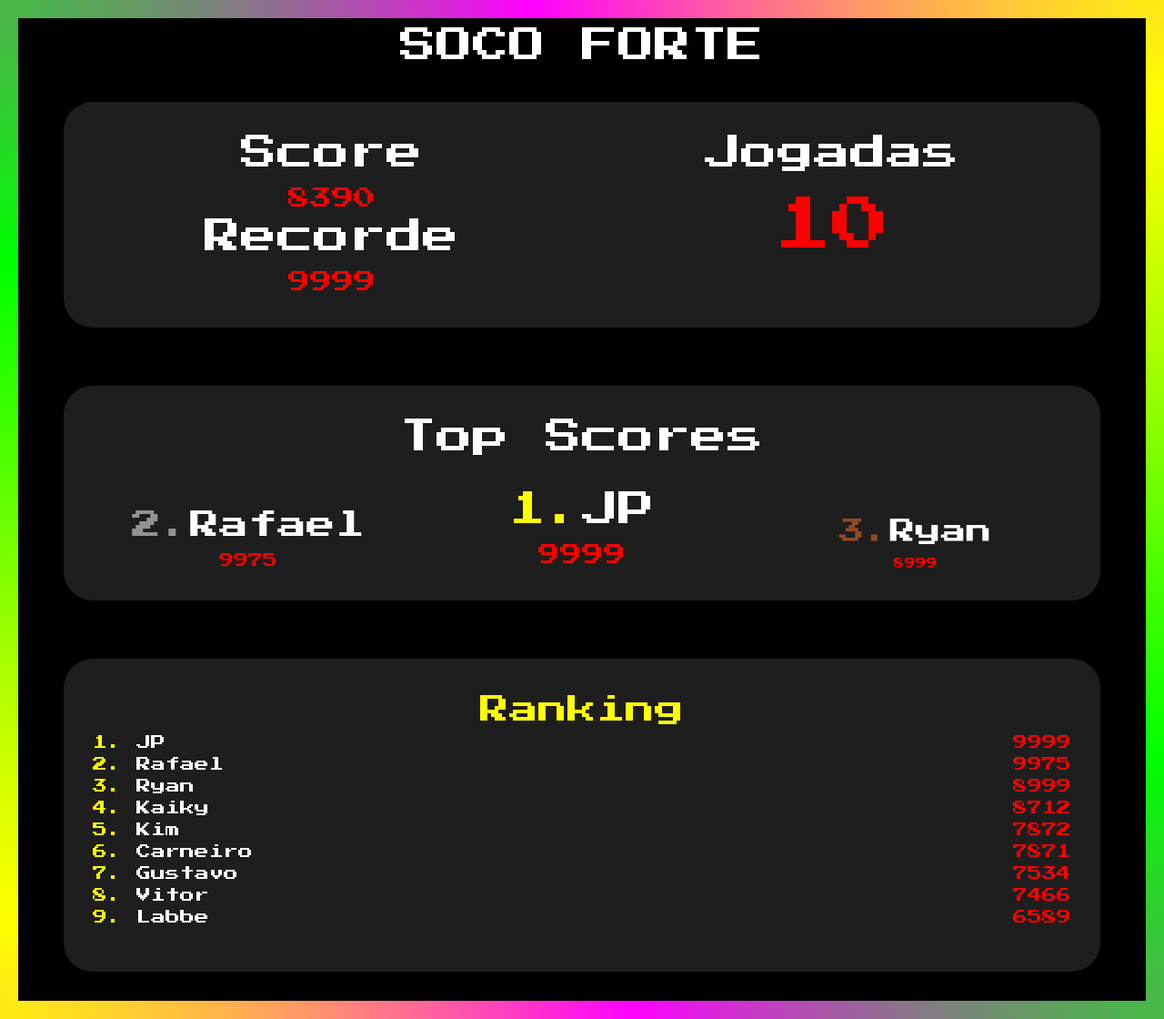
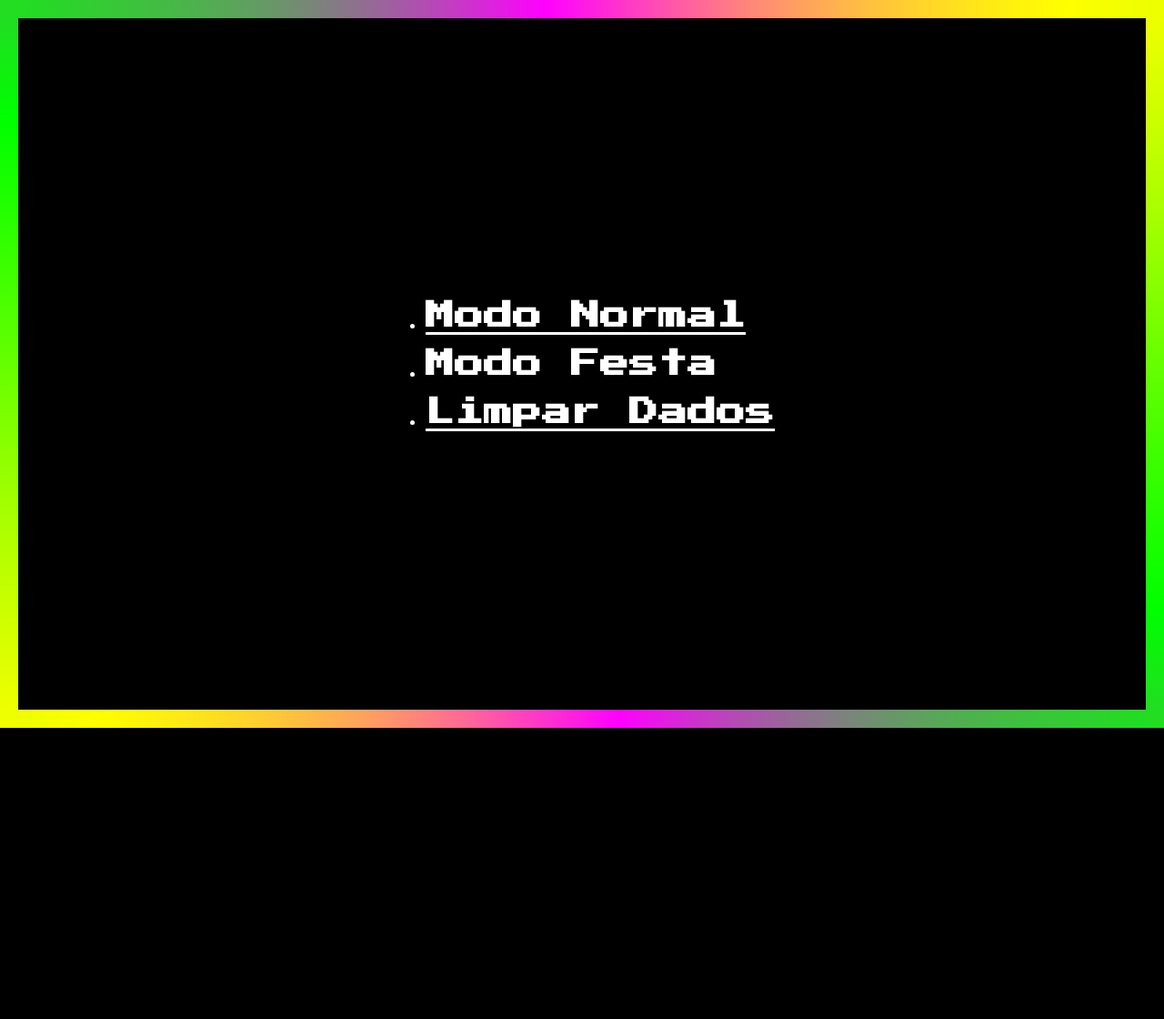
Before and after one commit to kaikycintra/maquinasoco, a Flask app: page / in a window 1280 px wide. Shown: the whole page at 91% size. After the commit the page ends 800 px from the top, so only its background shows below. Run offline with Flask 3, Linux system fonts and the light colour scheme.

Commit message:
feat: completa implementação da primeira página

```diff
--- a/servidor/static/styles.css
+++ b/servidor/static/styles.css
@@ -1,3 +1,5 @@
+@import url('https://fonts.googleapis.com/css2?family=Press+Start+2P&display=swap');
+
 /* 1. Define the animatable custom property for the gradient angle. */
 /* This is part of the CSS Houdini API and allows for smooth animation. */
 @property --angle {
@@ -5,14 +7,11 @@
     initial-value: 0deg;
     inherits: false;
 }
-
-@import url('https://fonts.googleapis.com/css2?family=Press+Start+2P&display=swap');
-
 body {
     display: flex;
     justify-content: center;
     margin: 0;
-    min-height: 100vh; /* Ensure body takes full viewport height */
+    height: calc(100vh - 40px); /* Ensure body takes full viewport height */
     background-color: black; /* The main background for the content area */
     color: white; /* Text color */
     font-family: "Press Start 2P", system-ui;
@@ -96,3 +95,66 @@ ol li::marker{
     border: 2px dashed #6c757d; /* A gray dashed border */
     border-radius: 0.25rem;
 }
+
+.text-link {
+    text-decoration: underline;
+}
+
+.text-link:hover {
+    cursor: pointer;
+}
+
+#toaster {
+    position: fixed;
+    top: 20px;
+    right: 20px;
+    width: 350px;
+    z-index: 1000;
+    display: flex;
+    flex-direction: column;
+    gap: 10px;
+}
+
+.success-toast, .error-toast {
+    padding: 15px;
+    color: white;
+    border-radius: 5px;
+    box-shadow: 0 4px 8px rgba(0, 0, 0, 0.2);
+    opacity: 0; /* Start hidden for animation */
+    animation: toast-fade-in 0.5s forwards;
+    border-left: 5px solid; /* Accent border */
+}
+
+.success-toast p, .error-toast p {
+    margin: 0;
+    font-size: 1rem; /* Adjust font size as needed */
+    font-family: "Press Start 2P", system-ui; /* Match your project's font */
+}
+
+/* Specific styles for success toasts */
+.success-toast {
+    background-color: #1f512b;
+    border-color: #28a745;
+}
+
+/* Specific styles for error toasts */
+.error-toast {
+    background-color: #5d1b21;
+    border-color: #dc3545;
+}
+
+.success-toast:hover, .error-toast:hover {
+    cursor: pointer;
+}
+
+/* Animation to fade the toasts in */
+@keyframes toast-fade-in {
+    from {
+        opacity: 0;
+        transform: translateX(100%);
+    }
+    to {
+        opacity: 1;
+        transform: translateX(0);
+    }
+}
--- /dev/null
+++ b/servidor/templates/layouts/base.html
@@ -0,0 +1,25 @@
+<!DOCTYPE html>
+<html lang="en">
+
+    <head>
+        <meta charset="UTF-8">
+        <meta name="viewport" content="width=device-width, initial-scale=1.0">
+        <title>Soco Legal</title>
+
+        <!-- CSS -->
+        <link rel="stylesheet" href="{{ url_for('static', filename='styles.css') }}">
+        <!-- FONTE -->
+        <link rel="preconnect" href="https://fonts.googleapis.com">
+        <link rel="preconnect" href="https://fonts.gstatic.com" crossorigin>
+        <link href="https://fonts.googleapis.com/css2?family=Press+Start+2P&display=swap" rel="stylesheet">
+        <!-- HTMX -->
+        <script src="https://cdn.jsdelivr.net/npm/htmx.org@2.0.5/dist/htmx.min.js" integrity="sha384-t4DxZSyQK+0Uv4jzy5B0QyHyWQD2GFURUmxKMBVww9+e2EJ0ei/vCvv7+79z0fkr" crossorigin="anonymous"></script>
+    </head>
+
+    <body>
+        {% block main %}
+        {% endblock %}
+    </body>
+
+    <div id="toaster"></div>
+</html>
--- a/servidor/templates/pages/config.html
+++ b/servidor/templates/pages/config.html
@@ -1,134 +1,19 @@
-<!DOCTYPE html>
-<html lang="en">
-
-    <head>
-
-        <meta charset="UTF-8">
-        <meta name="viewport" content="width=device-width, initial-scale=1.0">
-
-        <link href="https://cdn.jsdelivr.net/npm/bootstrap@5.0.2/dist/css/bootstrap.min.css" rel="stylesheet" integrity="sha384-EVSTQN3/azprG1Anm3QDgpJLIm9Nao0Yz1ztcQTwFspd3yD65VohhpuuCOmLASjC" crossorigin="anonymous">
-
-        <title>Início</title>
-
-        <link rel="stylesheet" href="{{ url_for('static', filename='styles.css') }}">
-
-        <link rel="preconnect" href="https://fonts.googleapis.com">
-        <link rel="preconnect" href="https://fonts.gstatic.com" crossorigin>
-        <link href="https://fonts.googleapis.com/css2?family=Press+Start+2P&display=swap" rel="stylesheet">
-
-    </head>
-
-    <body style="flex-direction: column;">
-
-        <span class="title align-self-center">SOCO FORTE</span>
-
-        <div class="container">
-
-            <div class="row">
-
-                <div class="col-md-6 align-self-center">
-
-                    <div>
-                        <h1>Score</h1>
-                        <div class="score">8390</div>
-                    </div>
-                    <div>
-                        <h1>Recorde</h1>
-                        <div class="score">9999</div>
-                    </div>
-
-                </div>
-
-                <div class="col-md-6">
-                    <h1>Jogadas</h1>
-                    <div class="credit">10</div>
-                </div>
-
-            </div>
-
-        </div>
-
-        <div class="container">
-            <h1>Top Scores</h1>
-            <br>
-            <div class="row">
-                <div class="col align-self-end">
-                    <h2><span style="color: rgb(146, 146, 146);">2.</span>Rafael</h2>
-                    <div class="score" style="font-size:2vh ;">9975</div>
-                </div>
-                <div class="col">
-                    <h1><span style="color: yellow;">1.</span>JP</h1>
-                    <div class="score">9999</div>
-                </div>
-                <div class="col align-self-end">
-                    <h3><span style="color: rgb(146, 74, 38);">3.</span>Ryan</h3>
-                    <div class="score" style="font-size: 1.5vh;">8999</div>
-                </div>
-            </div>
-
-        </div>
-
-        <div class="container">
-            <div style="font-size: 4vh; color: yellow;">Ranking</div>
-
-            <ol class="ranking">
-                <li>
-                    <div class="row">
-                        <div class="col flex-grow-1">JP</div>
-                        <div class="col flex-grow-0" style="color: red;">9999</div>
-                    </div>
-                </li>
-                <li>
-                    <div class="row">
-                        <div class="col flex-grow-1">Rafael</div>
-                        <div class="col flex-grow-0" style="color: red;">9975</div>
-                    </div>
-                </li>
-                <li>
-                    <div class="row">
-                        <div class="col flex-grow-1">Ryan</div>
-                        <div class="col flex-grow-0" style="color: red;">8999</div>
-                    </div>
-                </li>
-                <li>
-                    <div class="row">
-                        <div class="col flex-grow-1">Kaiky</div>
-                        <div class="col flex-grow-0" style="color: red;">8712</div>
-                    </div>
-                </li>
-                <li>
-                    <div class="row">
-                        <div class="col flex-grow-1">Kim</div>
-                        <div class="col flex-grow-0" style="color: red;">7872</div>
-                    </div>
-                </li>
-                <li>
-                    <div class="row">
-                        <div class="col flex-grow-1">Carneiro</div>
-                        <div class="col flex-grow-0" style="color: red;">7871</div>
-                    </div>
-                </li>
-                <li>
-                    <div class="row">
-                        <div class="col flex-grow-1">Gustavo</div>
-                        <div class="col flex-grow-0" style="color: red;">7534</div>
-                    </div>
-                </li>
-                <li>
-                    <div class="row">
-                        <div class="col flex-grow-1">Vitor</div>
-                        <div class="col flex-grow-0" style="color: red;">7466</div>
-                    </div>
-                </li>
-                <li>
-                    <div class="row">
-                        <div class="col flex-grow-1">Labbe</div>
-                        <div class="col flex-grow-0" style="color: red;">6589</div>
-                    </div>
-                </li>
-            </ol>
-        </div>
-
-    </body>
-
-</html>
+{% extends "layouts/base.html" %}
+{% block main %}
+     <main style="display: flex; flex-direction: column; align-items: center; justify-content: center;">
+        <ul>
+            <li hx-get="{{ url_for('idle') }}"
+                hx-target="body"
+                hx-swap="outerHTML"
+                class="text-link">
+                <h1>Modo Normal</h1>
+            </li>
+            <li><h1>Modo Festa</h1></li>
+            <li hx-delete="{{ url_for('reset') }}"
+                hx-swap="none"
+                class="text-link">
+                <h1>Limpar Dados</h1>
+            </li>
+        </ul>
+    </main>
+{% endblock %}
--- /dev/null
+++ b/servidor/templates/partials/toast.html
@@ -0,0 +1,6 @@
+<div hx-swap-oob="beforeend:#toaster">
+    <div class="{% if success %} success-toast {% else %} error-toast {% endif %}"
+         hx-on:click="this.remove()">
+         <p>{{ message }}</p>
+    </div>
+</div>
```
